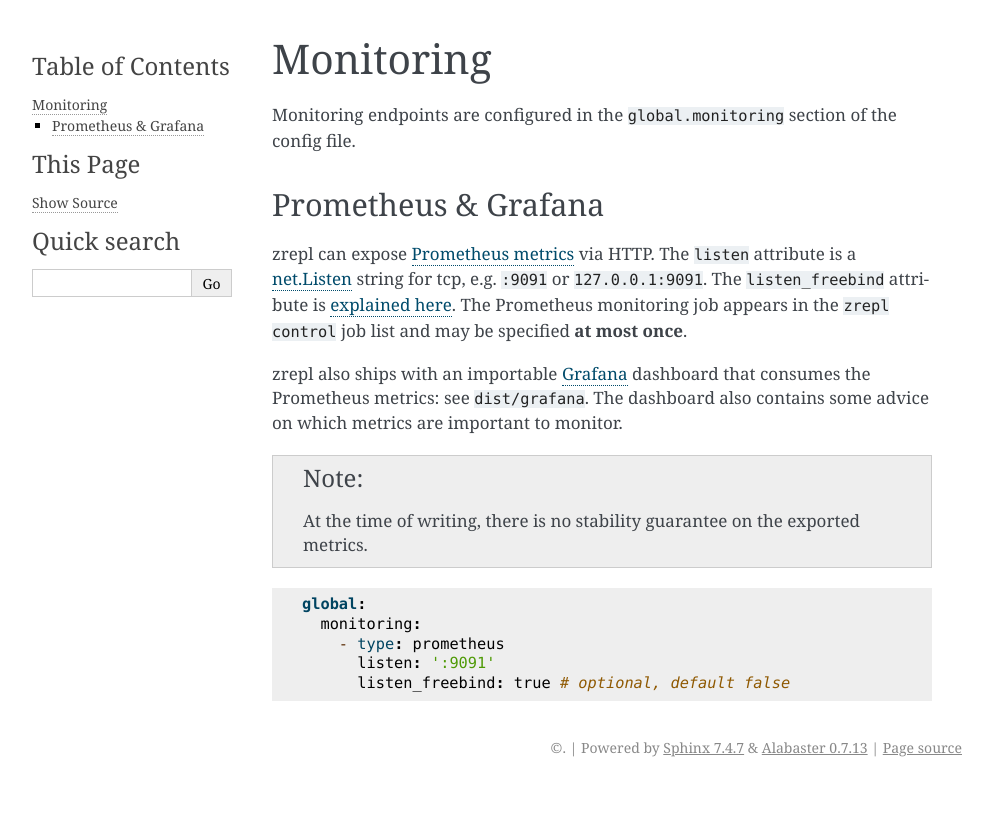
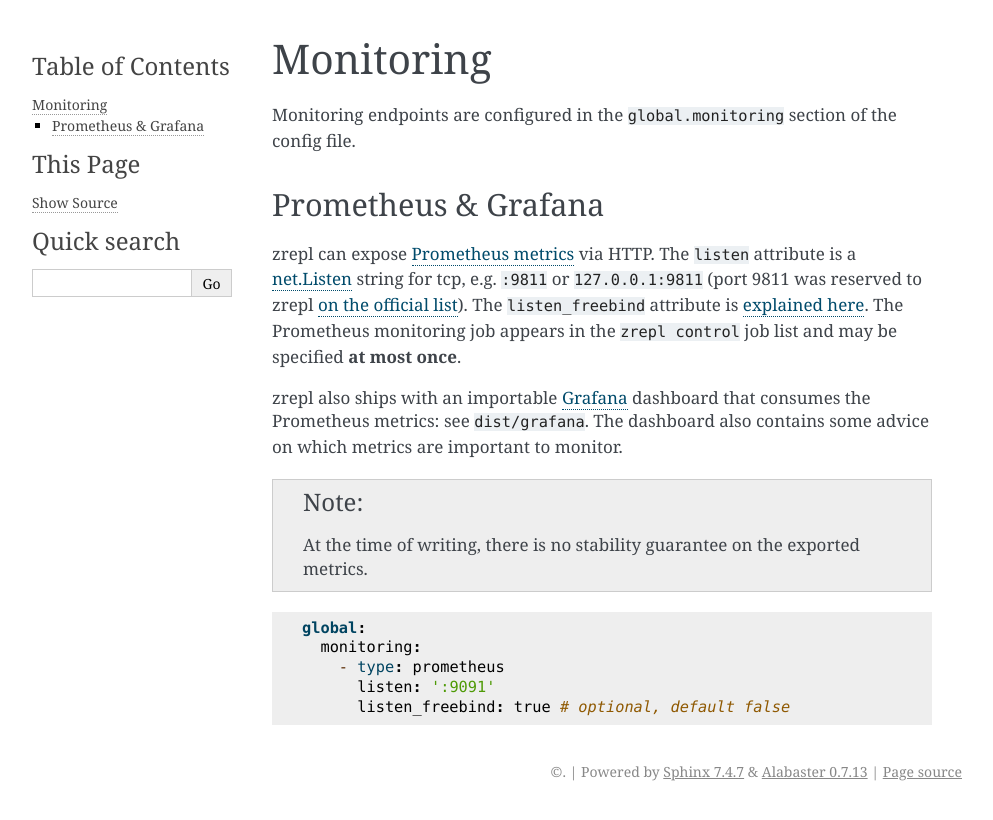
Before and after one commit to zrepl/zrepl, a Sphinx documentation site: the page built from docs/configuration/monitoring.rst, in a window 1280 px wide. Shown: the top 820 px of the page, without its empty margins (148-1141 px from the left). Built offline with Sphinx 7.4.7, drawn with Linux system fonts in a browser that asks for light colours; pages that are not in the unit, such as notebooks, are missing from menus; the version number could not be read and is left out; cross-references to code outside the pages are shown as plain code.

Commit message:
Change suggested metrics port
Closes #444.

```diff
--- a/docs/configuration/monitoring.rst
+++ b/docs/configuration/monitoring.rst
@@ -13,7 +13,7 @@
 --------------------
 
 zrepl can expose `Prometheus metrics <https://prometheus.io/docs/instrumenting/exposition_formats/>`_ via HTTP.
-The ``listen`` attribute is a `net.Listen <https://golang.org/pkg/net/#Listen>`_  string for tcp, e.g. ``:9091`` or ``127.0.0.1:9091``.
+The ``listen`` attribute is a `net.Listen <https://golang.org/pkg/net/#Listen>`_  string for tcp, e.g. ``:9811`` or ``127.0.0.1:9811`` (port 9811 was reserved to zrepl `on the official list <https://github.com/prometheus/prometheus/wiki/Default-port-allocations/_compare/43e495dd251ee328ac0d08b58084665b5c0f7a7e...459195059b55b414193ebeb80c5ba463d2606951>`_).
 The ``listen_freebind`` attribute is :ref:`explained here <listen-freebind-explanation>`.
 The Prometheus monitoring job appears in the ``zrepl control`` job list and may be specified **at most once**.
 
```
